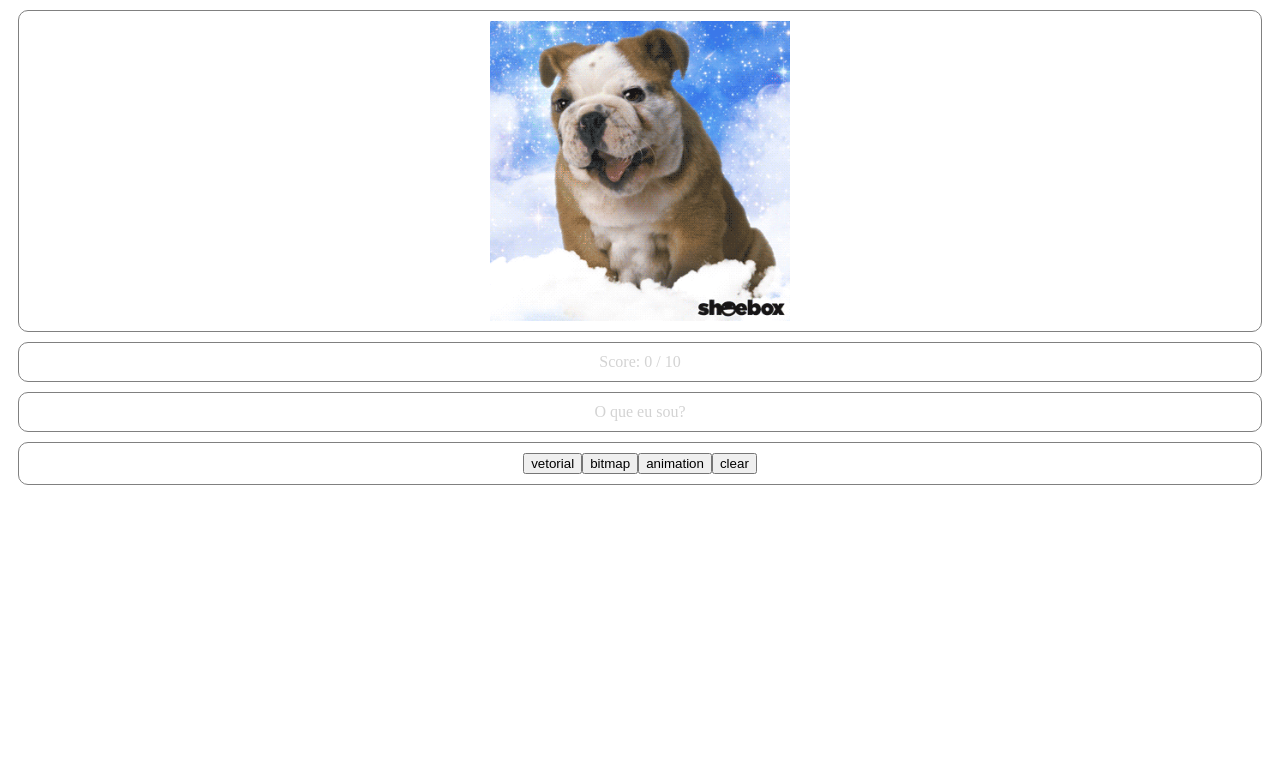
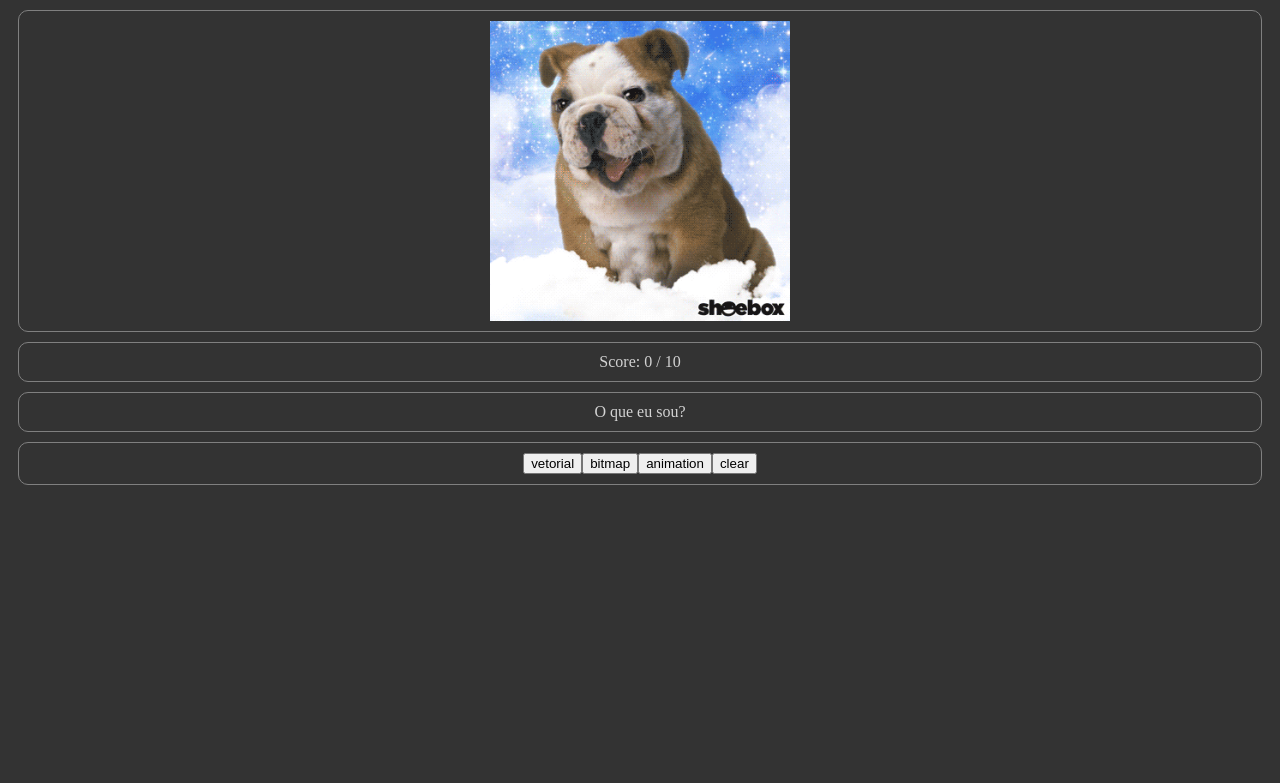
Before and after one commit to shiol/phpmedia, a PHP site: page /media.php in a window 1280 px wide. Shown: the top 783 px of the page. Run offline with PHP 8.4, Linux system fonts and the light colour scheme.

Commit message:
fix style

```diff
--- a/media.php
+++ b/media.php
@@ -111,4 +111,8 @@ echo '</form>';
         width: auto;
         color: lightgray;
     }
+
+    body{
+        background: #333;
+    }
 </style>
```
